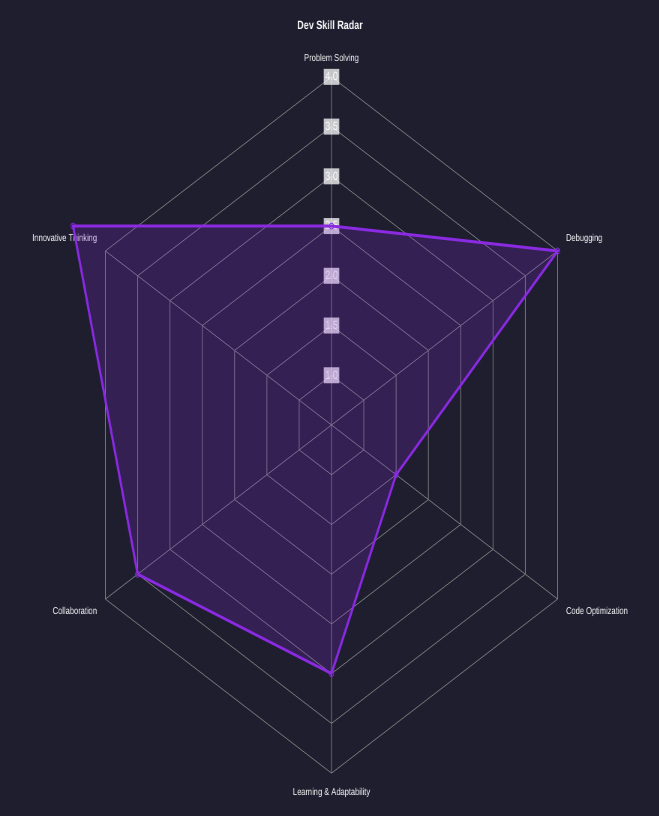
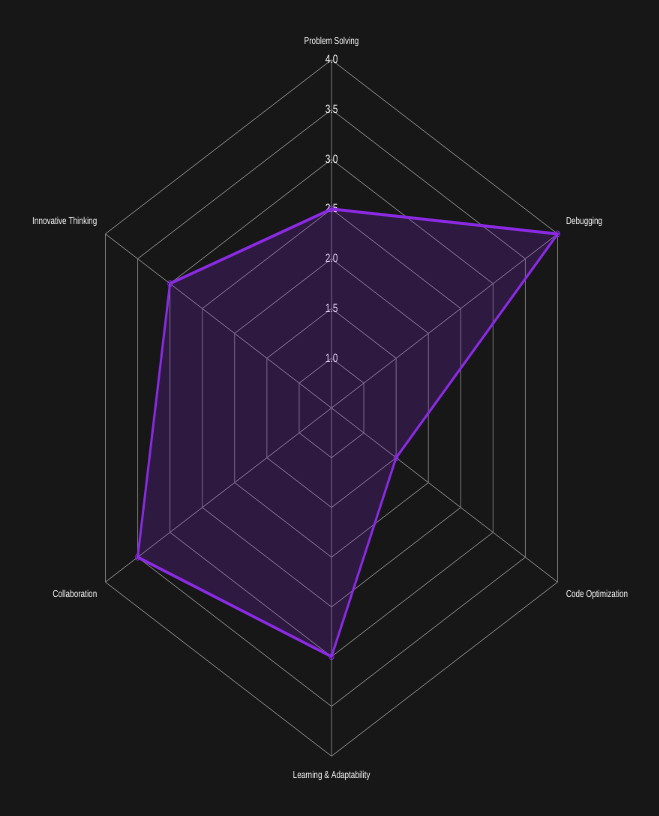
Before and after one commit to QuinFaye/Notion-radar-chart, a plain HTML site: page index.html in a window 1280 px wide. Shown: the whole page, without its empty margins (310-969 px from the left). Drawn offline with nearby package versions, Linux system fonts and the light colour scheme.

Commit message:
Update index.html

```diff
--- a/index.html
+++ b/index.html
@@ -7,7 +7,8 @@
   <script src="https://cdn.jsdelivr.net/npm/chart.js"></script>
   <style>
     body {
-      background: #1e1e2f;
+      background: #171718
+;
       color: white;
       display: flex;
       flex-direction: column;
@@ -40,7 +41,7 @@
 
         datasets: [{
           label: 'Skill Level',
-          data: [2.5, 4, 1.5, 3, 3.5, 4.5],
+          data: [2.5, 4, 1.5, 3, 3.5, 3],
           fill: true,
           backgroundColor: 'rgba(138,43,226, 0.2)',
           borderColor: 'rgba(138,43,226, 1)',
@@ -55,7 +56,7 @@
           legend: {
              display: false },
           title: {
-              display: true,
+              display: false,
               text: 'Dev Skill Radar',
               color: 'white' }
         },
@@ -68,7 +69,8 @@
             pointLabels: { color: 'white' },
             ticks: {
               stepSize: 0.5,
-                color: 'white' }
+              color: 'white',
+              backdropColor: 'transparent' }
           }
         }
       }
```
